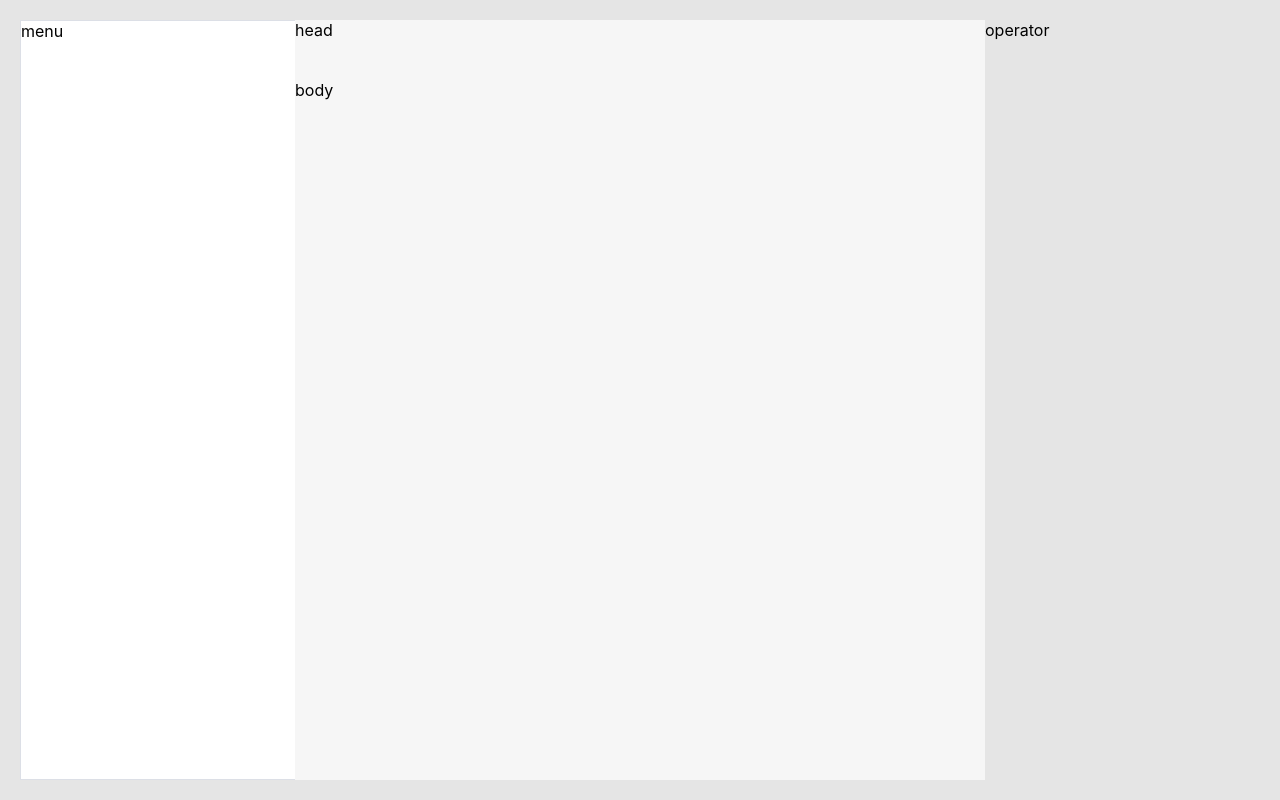
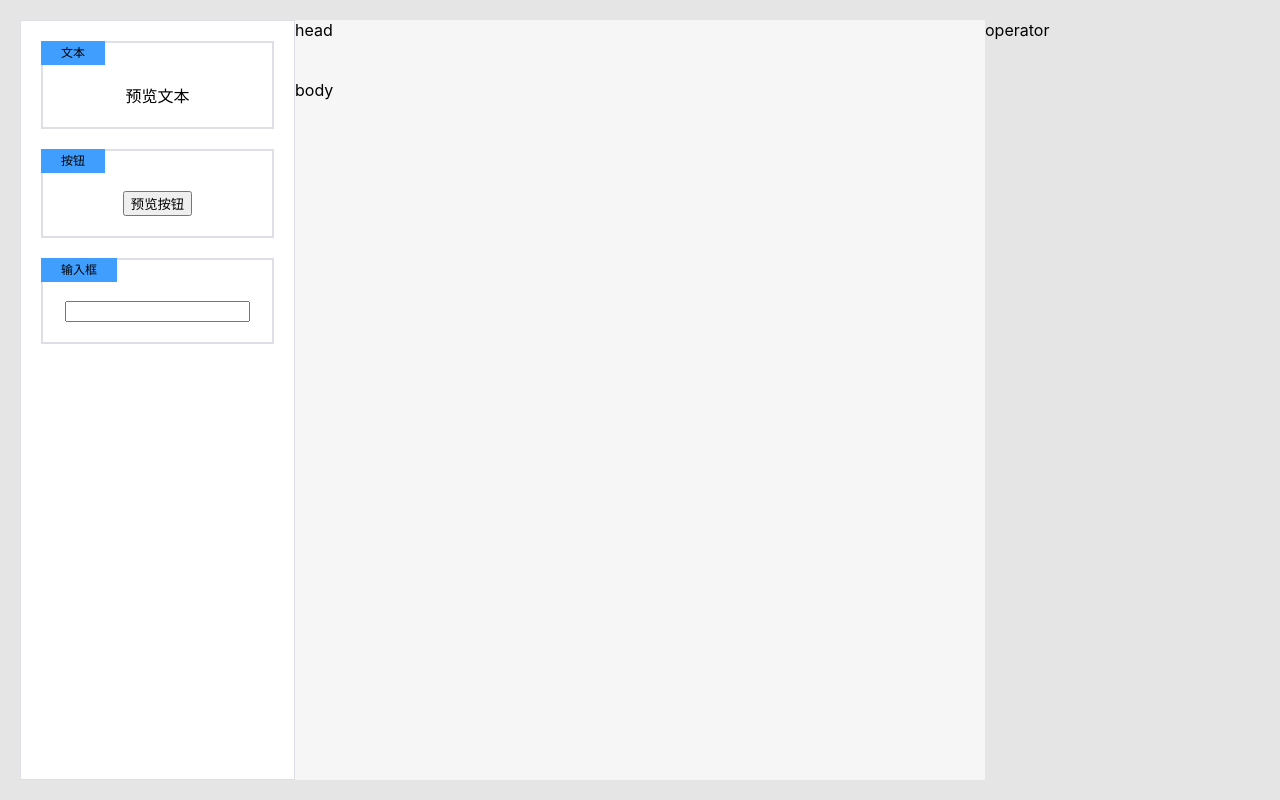
Before and after one commit to careteenL/LuBan, a React (Vite) app: page / in a window 1280 px wide. Built offline with nearby package versions, Linux system fonts and the light colour scheme.

Commit message:
feat: 🎸 imp left menu

```diff
--- a/package.json
+++ b/package.json
@@ -7,6 +7,7 @@
     "serve": "vite preview"
   },
   "dependencies": {
+    "antd": "^4.15.3",
     "react": "^17.0.0",
     "react-dom": "^17.0.0"
   },
--- a/src/App.tsx
+++ b/src/App.tsx
@@ -1,10 +1,21 @@
-import React from 'react'
+import React, { useState } from 'react'
+import { config } from './config'
 import { Editor } from './packages/Editor'
+import { EditorValue } from './packages/Editor.utils'
 
 function App() {
+
+  const [editorValue, setEditorValue] = useState<EditorValue>({
+    container: {
+      height: 700,
+      width: 1000,
+    },
+    blocks: [],
+  })
+
   return (
     <div className="app-home">
-      <Editor></Editor>
+      <Editor value={editorValue} config={config} onChange={setEditorValue}></Editor>
     </div>
   )
 }
--- /dev/null
+++ b/src/config.tsx
@@ -0,0 +1,23 @@
+import React from 'react'
+import { Button, Input } from 'antd'
+import { createConfig } from './packages/Editor.utils'
+
+export const config = createConfig()
+
+config.registryComponent('text', {
+  name: '文本',
+  preview: () => <span>预览文本</span>,
+  render: () => <span>预览文本</span>,
+})
+
+config.registryComponent('button', {
+  name: '按钮',
+  preview: () => <Button type="primary">预览按钮</Button>,
+  render: () => <Button type="primary">预览按钮</Button>,
+})
+
+config.registryComponent('input', {
+  name: '输入框',
+  preview: () => <Input />,
+  render: () => <Input />,
+})
--- a/src/packages/Editor.scss
+++ b/src/packages/Editor.scss
@@ -43,6 +43,36 @@ $primary: #409EFF; // 基础色
       width: $menuSize;
       background-color: white;
       border: 1px solid $ibc;
+      box-sizing: border-box;
+      padding: 20px;
+      .editor-menu_item {
+        border: 2px solid $ibc;
+        margin-bottom: 20px;
+        position: relative;
+        padding: 40px 16px 20px 16px;
+        text-align: center;
+        &::after {
+          position: absolute;
+          top: 0;
+          right: 0;
+          bottom: 0;
+          left: 0;
+          content: '';
+        }
+        &:hover {
+          border-color: $primary;
+          cursor: move;
+        }
+        .editor-menu_item--name {
+          position: absolute;
+          top: -2px;
+          left: -2px;
+          background-color: $primary;
+          font-size: 12px;
+          line-height: 2em;
+          padding: 0 20px;
+        }
+      }
     }
     &.editor-operator {
       top: 0;
--- a/src/packages/Editor.tsx
+++ b/src/packages/Editor.tsx
@@ -1,10 +1,29 @@
 import React from 'react'
 import './Editor.scss'
+import { EditorConfig, EditorValue } from './Editor.utils'
 
-export const Editor: React.FC<{}> = () => {
+interface IProps {
+  value: EditorValue,
+  config: EditorConfig,
+  onChange: (value: EditorValue) => void,
+}
+
+export const Editor: React.FC<IProps> = (props) => {
+  const {
+    config,
+  } = props
   return (
     <div className="editor">
-      <div className="editor-menu">menu</div>
+      <div className="editor-menu">
+        {config.componentArray.map((component, index) => (
+          <div className="editor-menu_item" key={index}>
+            <div className="editor-menu_item--name">
+              {component.name}
+            </div>
+            {component.preview()}
+          </div>
+        ))}
+      </div>
       <div className="editor-head">head</div>
       <div className="editor-operator">operator</div>
       <div className="editor-body">body</div>
--- /dev/null
+++ b/src/packages/Editor.utils.tsx
@@ -0,0 +1,52 @@
+// 容器内每个元素的数据类型
+export interface EditorBlock {
+  componentKey: string,
+  top: number,
+  left: number,
+}
+
+// 编辑器编辑的数据类型
+export interface EditorValue {
+  container: {
+    width: number,
+    height: number,
+  },
+  blocks: EditorBlock[],
+}
+
+// 编辑器中预定义组件的类型
+export interface EditorCompoent {
+  key: string,
+  name: string,
+  preview: () => JSX.Element,
+  render: () => JSX.Element,
+}
+
+// 创建编辑器预设配置对象
+export function createConfig() {
+  const componentMap: {
+    [key: string]: EditorCompoent,
+  } = {}
+  const componentArray: EditorCompoent[] = []
+
+  function registryComponent(key: string, option: Omit<EditorCompoent, 'key'>) {
+    if (componentMap[key]) {
+      const index = componentArray.indexOf(componentMap[key])
+      componentArray.splice(index, 1)
+    }
+    const newComponent = {
+      key,
+      ...option,
+    }
+    componentArray.push(newComponent)
+    componentMap[key] = newComponent
+  }
+
+  return {
+    componentMap,
+    componentArray,
+    registryComponent,
+  }
+}
+
+export type EditorConfig = ReturnType<typeof createConfig>
```
